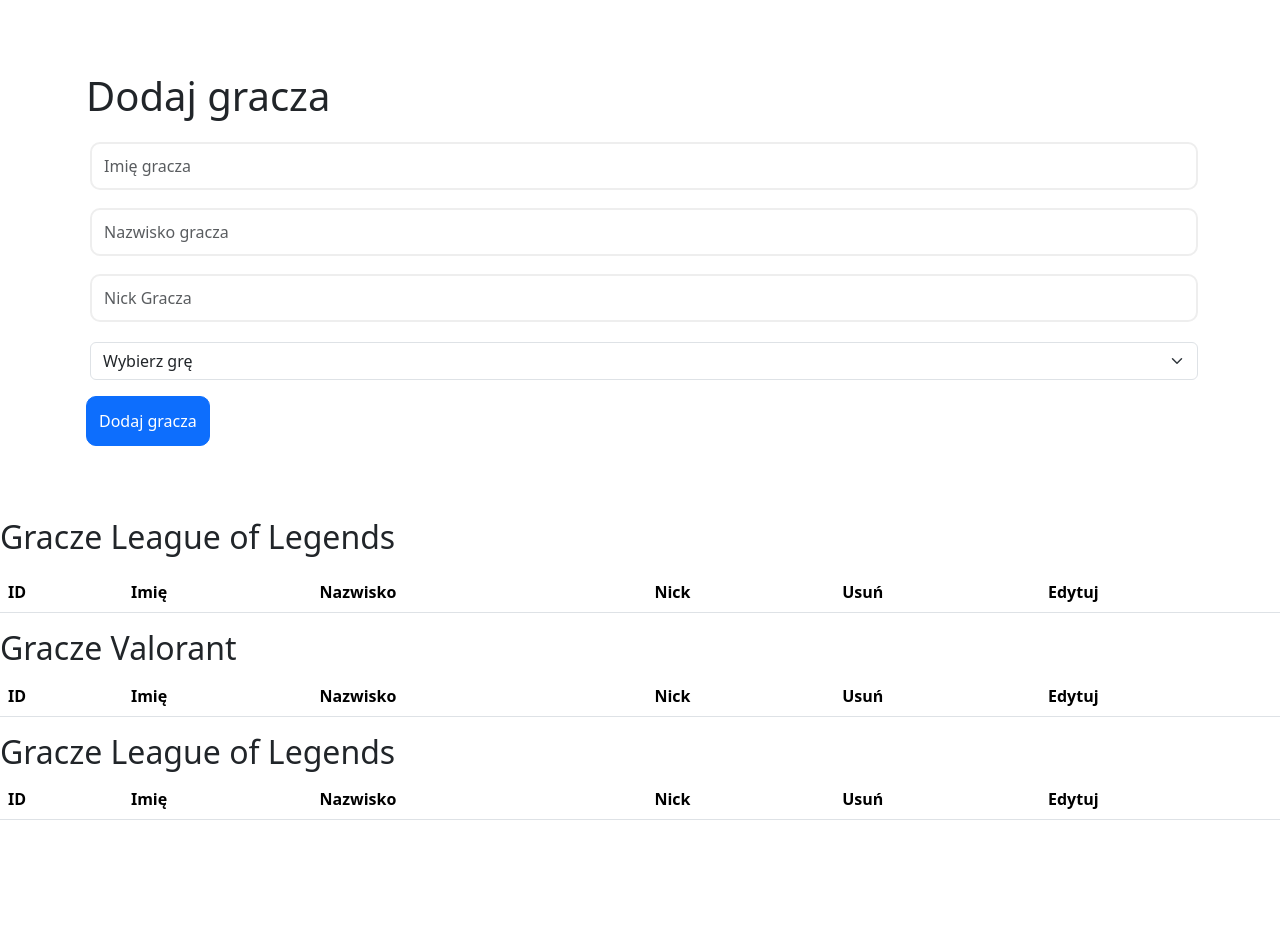
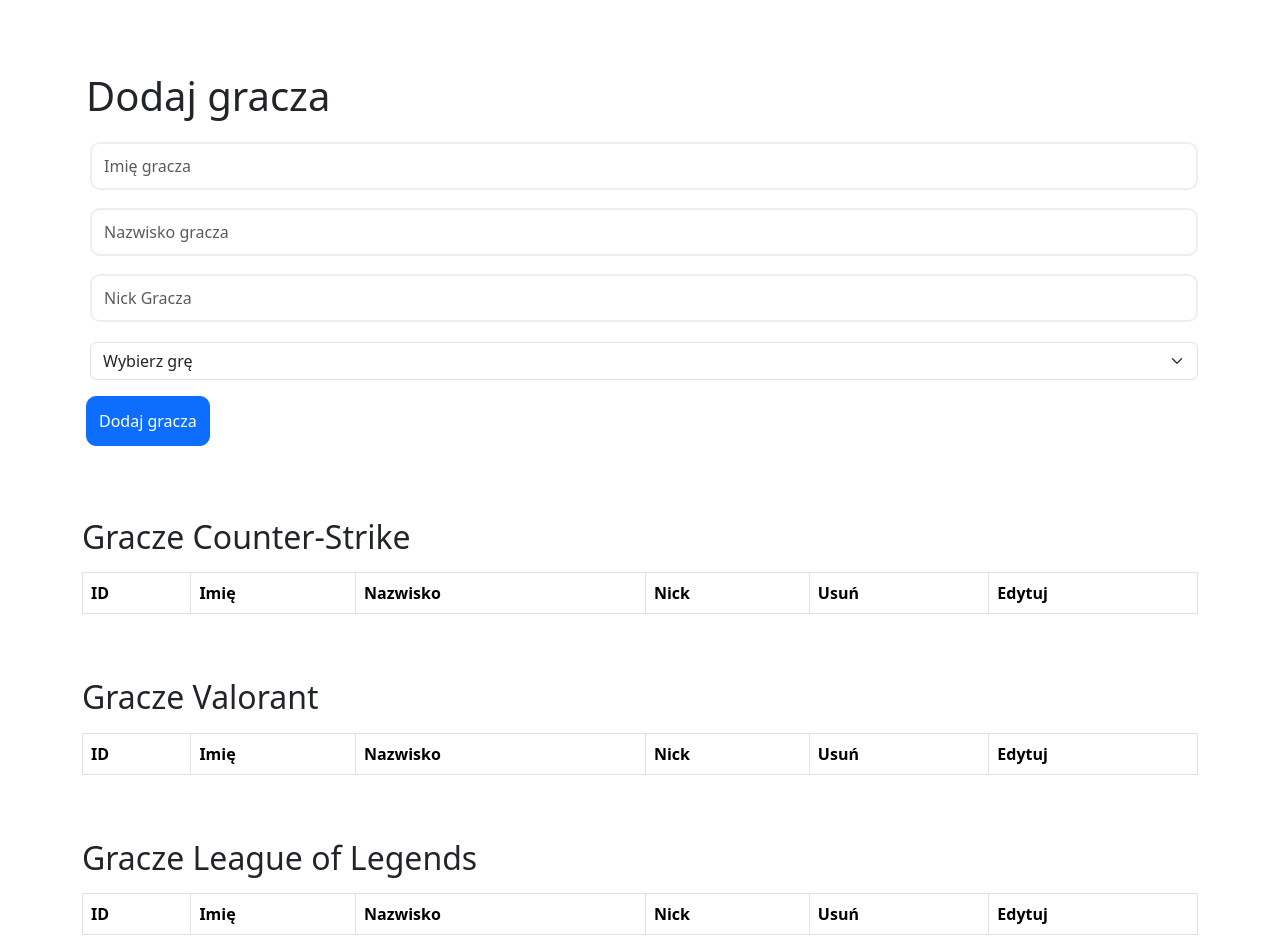
Before and after one commit to nic00la1/Dodawanie_Graczy_ANGULAR, an Angular app: page / in a window 1280 px wide. Shown: the top 952 px of the page. Before the commit the page ends 836 px from the top, so only its background shows below. Built offline with nearby package versions, Linux system fonts and the light colour scheme.

Commit message:
Styling for tables ✨😍

```diff
--- a/src/app/app.component.html
+++ b/src/app/app.component.html
@@ -47,9 +47,11 @@
 </div>
 
 
-<h2 class="card-title mb-3">Gracze League of Legends</h2>
-  <!-- Tabela graczy CS'a -->
-  <table class="table">
+<!-- Tabela graczy Counter-Strike... -->
+<div class="container mt-5 mb-5">
+    <h2 class="mb-3">Gracze Counter-Strike</h2>
+    <div class="table-responsive">
+        <table class="table table-striped table-bordered table-hover">
             <thead>
                 <tr>
                     <th>ID</th>
@@ -75,10 +77,13 @@
                 </tr>
             </tbody>
         </table>
+    </div>
 
-  <h2>Gracze Valorant</h2>
   <!-- Tabela graczy Valorant... -->
-  <table class="table">
+  <div class="mt-5 mb-5">
+    <h2 class="mb-3">Gracze Valorant</h2>
+    <div class="table-responsive">
+        <table class="table table-striped table-bordered table-hover">
             <thead>
                 <tr>
                     <th>ID</th>
@@ -104,10 +109,13 @@
                 </tr>
             </tbody>
         </table>
+    </div>
 
-  <h2>Gracze League of Legends</h2>
   <!-- Tabela graczy League of Legends... -->
-  <table class="table">
+  <div class="mt-5 mb-5">
+    <h2 class="mb-3">Gracze League of Legends</h2>
+    <div class="table-responsive">
+        <table class="table table-striped table-bordered table-hover">
             <thead>
                 <tr>
                     <th>ID</th>
@@ -133,3 +141,5 @@
                 </tr>
             </tbody>
         </table>
+    </div>
+</div>
```
Lines whose indentation alone changed are shown as unchanged.
